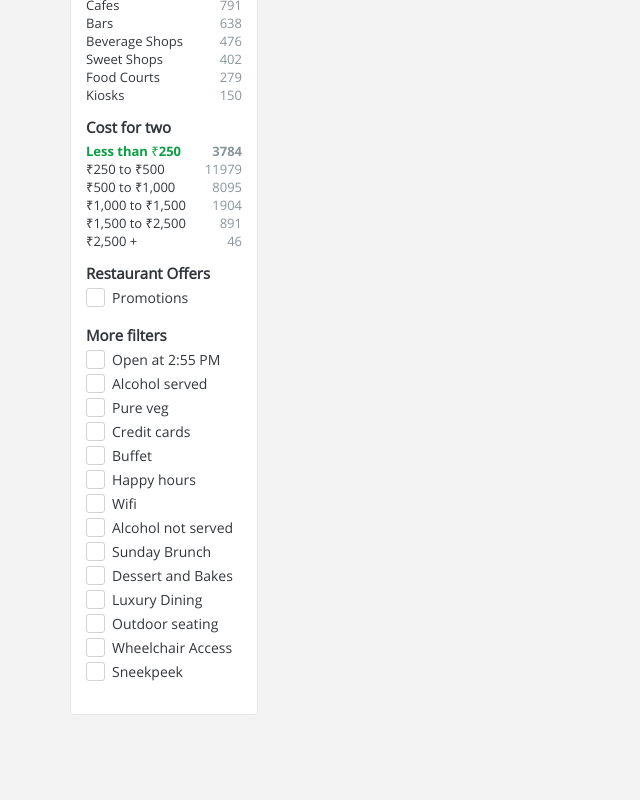
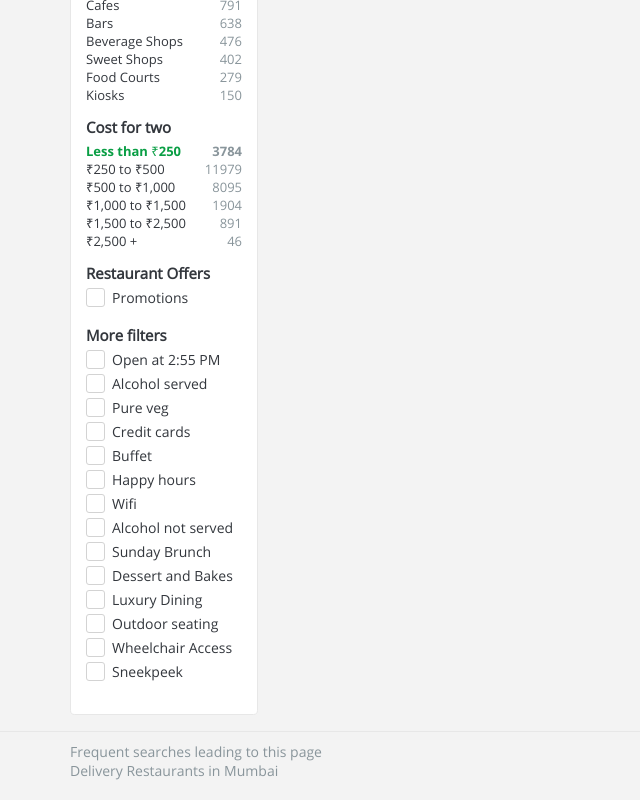
Before and after one commit to imhta/zomato-delivery-ui-clone, a React (Create React App) app: page / in a window 1280 px wide. Shown: the part 1183-1983 px from the top of the page, without its empty margins (0-640 px from the left). Before the commit the page ends 1914 px from the top, so only its background shows below. Built offline with nearby package versions, Linux system fonts and the light colour scheme.

Commit message:
:heavy_plus_sign: create final note to main container

```diff
--- a/src/containers/MainContainer.jsx
+++ b/src/containers/MainContainer.jsx
@@ -20,7 +20,19 @@ const MainLayout = styled.main`
       grid-template-columns: 1fr;
     }
 `;
-
+const FinalNote = styled.div`
+  padding: 10px 10px 20px;
+  border-top: 1px solid #e7e7e7;
+  cursor: pointer;
+  p{
+    font-size: 14px;
+    color: #89959B;
+    margin: 0px;
+  }
+  ${Container} {
+    display: block;
+  }
+`;
 function MainContainer() {
   return (
     <>
@@ -34,6 +46,13 @@ function MainContainer() {
           <SponAndPopContainer />
         </MainLayout>
       </Container>
+      <FinalNote>
+        <Container>
+          <p>Frequent searches leading to this page</p>
+          <p>Delivery Restaurants in Mumbai</p>
+        </Container>
+      </FinalNote>
+
     </>
   );
 }
```
